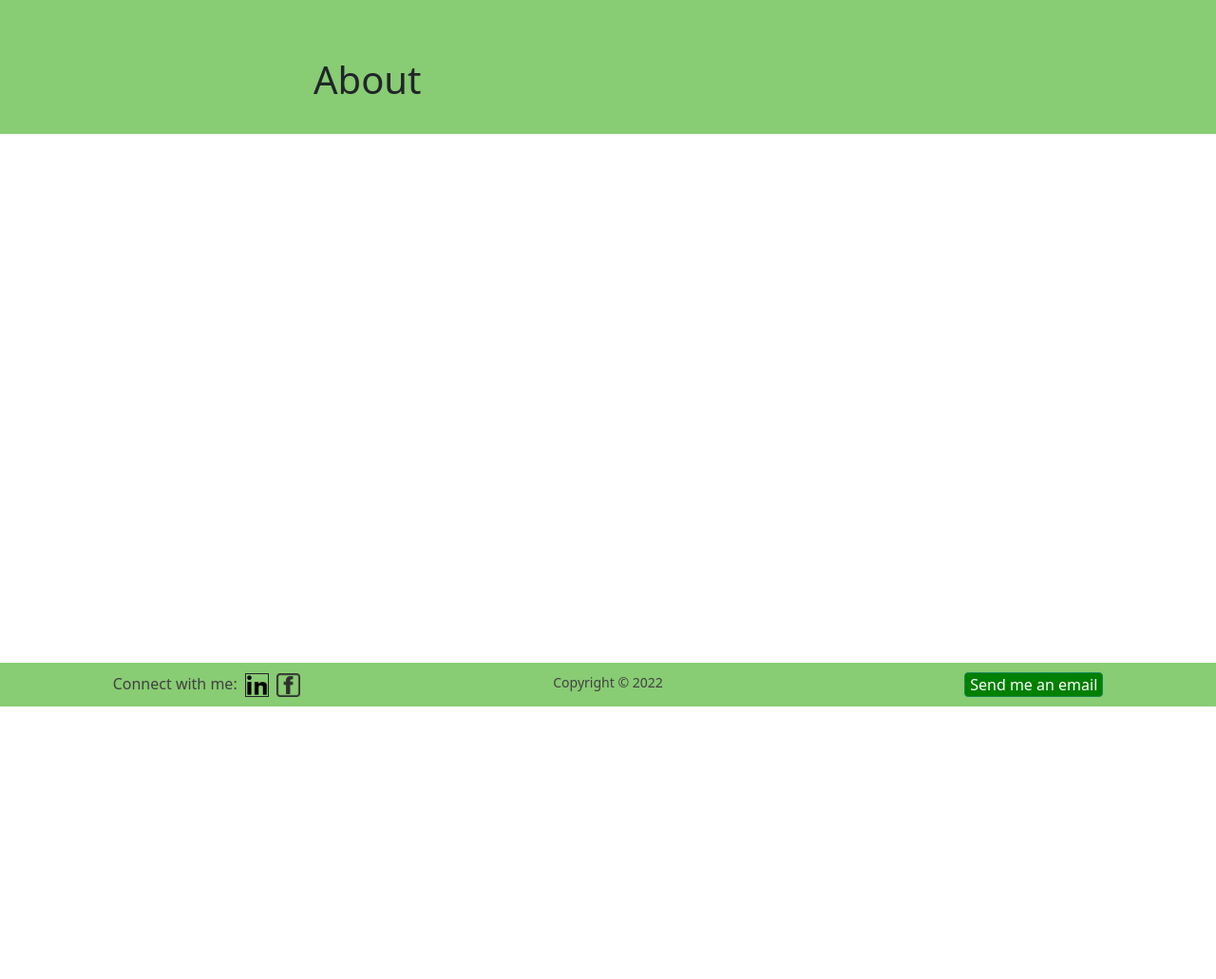
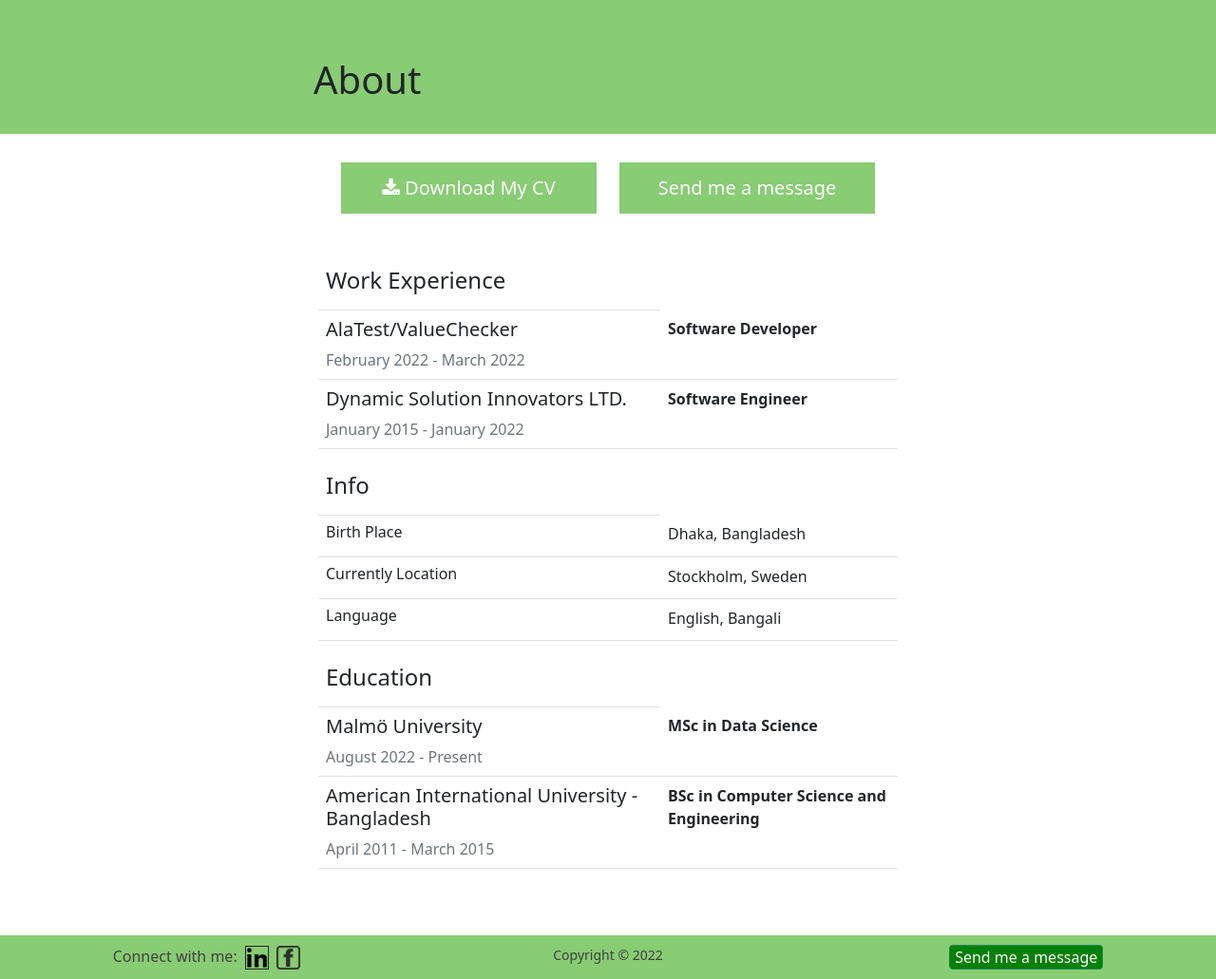
Before and after one commit to mdamire/MyPortfolio, a Django app: page /about/ in a window 1280 px wide. Shown: the part 56-1087 px from the top of the page at 95% size. Before the commit the page ends 800 px from the top, so only its background shows below. Run offline with Django 4.2, Linux system fonts and the light colour scheme.

Commit message:
About page updated.
About page content created.

```diff
--- a/basehome/static/base-style.css
+++ b/basehome/static/base-style.css
@@ -81,6 +81,20 @@ html {
     background-color: green;
 }
 
+.about-btn {
+    background-color: #4cb32da9;
+    border: none;
+    color: white;
+    padding: 12px 30px;
+    cursor: pointer;
+    font-size: 20px;
+    width: 100%;
+}
+
+.about-btn:hover {
+    background-color: RoyalBlue;
+  }
+
 @media (min-width: 768px) {
     .main {
         padding-top: 30px;
--- a/basehome/templates/base.html
+++ b/basehome/templates/base.html
@@ -12,6 +12,7 @@
     <!-- Bootstrap5 -->
     <link href="https://cdn.jsdelivr.net/npm/bootstrap@5.1.3/dist/css/bootstrap.min.css" rel="stylesheet">
     <script src="https://cdn.jsdelivr.net/npm/bootstrap@5.1.3/dist/js/bootstrap.bundle.min.js"></script>
+    <link rel="stylesheet" href="https://cdnjs.cloudflare.com/ajax/libs/font-awesome/4.7.0/css/font-awesome.min.css">
     <link rel="stylesheet" type="text/css" href="{% static 'base-style.css' %}">
 
     {% block head %}
--- a/basehome/templates/basic/about.html
+++ b/basehome/templates/basic/about.html
@@ -1,5 +1,89 @@
 {% extends 'page-base.html' %}
+{% load static %}
 
 {% block heading %}
     About
 {% endblock  %}
+
+{% block content %}
+    <div class="container-fluid mb-5">
+        <div class="row">
+            <div class="col-sm-6">
+                <a href="{% static 'files/AmirEbrahimCV.pdf' %}" download='AmirEbrahimCV.pdf'>
+                    <button class="about-btn">
+                        <i class="fa fa-download"></i> Download My CV
+                    </button>
+                </a>
+            </div>
+            <div class="col-sm-6">
+                <button class="about-btn">Send me a message</button>
+            </div>
+        </div>
+    </div>
+
+    <table class="table about-table">
+        <tr>
+            <td>
+                <h4>Work Experience</h3>
+            </td>
+        </tr>
+        <tr>
+            <td>
+                <h5>AlaTest/ValueChecker</h5>
+                <span class="text-muted">February 2022 - March 2022</span>
+            </td>
+            <td>
+                <b>Software Developer</b>
+            </td>
+        </tr>
+        <tr>
+            <td>
+                <h5>Dynamic Solution Innovators LTD.</h5>
+                <span class="text-muted">January 2015 - January 2022</span>
+            </td>
+            <td>
+                <b>Software Engineer</b>
+            </td>
+        </tr>
+        <tr>
+            <td>
+                <h4 class="pt-3">Info</h4>
+            </td>
+        </tr>
+        <tr>
+            <td><h6>Birth Place</h6></td>
+            <td>Dhaka, Bangladesh</td>
+        </tr>
+        <tr>
+            <td><h6>Currently Location</h6></td>
+            <td>Stockholm, Sweden</td>
+        </tr>
+        <tr>
+            <td><h6>Language</h6></td>
+            <td>English, Bangali</td>
+        </tr>
+        <tr>
+            <td>
+                <h4 class="pt-3">Education</h4>
+            </td>
+        </tr>
+        <tr>
+            <td>
+                <h5>Malmö University</h5>
+                <span class="text-muted">August 2022 - Present</span>
+            </td>
+            <td>
+                <b>MSc in Data Science</b>
+            </td>
+        </tr>
+        <tr>
+            <td>
+                <h5>American International University - Bangladesh</h5>
+                <span class="text-muted">April 2011 - March 2015</span>
+            </td>
+            <td>
+                <b>BSc in Computer Science and Engineering</b>
+            </td>
+        </tr>
+    </table>
+{% endblock content %}
--- a/basehome/templates/page-base.html
+++ b/basehome/templates/page-base.html
@@ -82,7 +82,7 @@
                         <div class="col-md-4 d-flex justify-content-end">
                             <div class="btn footer-button btn-success"
                                 <a href="{% url 'home' %}">
-                                    Send me an email
+                                    Send me a message
                                 </a>
                             </div>
                         </div>
```
Also changed, not shown: 1 other file.
